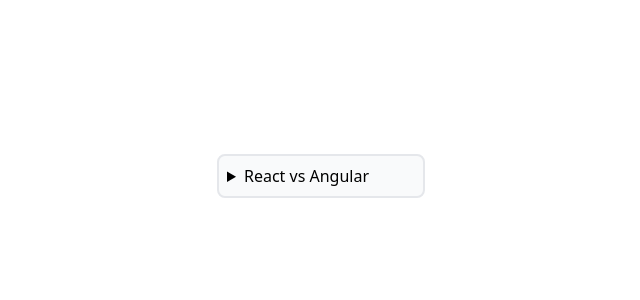
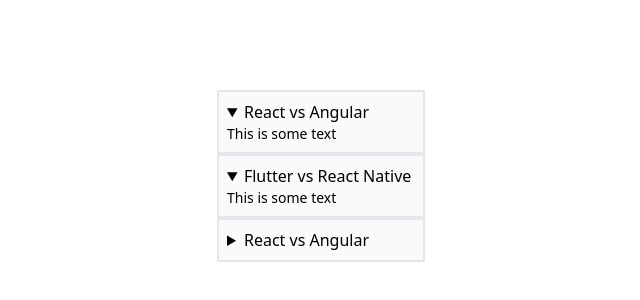
Before and after one commit to SoniSPprajapati/Brandoni, a React (Vite) app: page / in a window 1280 px wide. Shown: the part 224-524 px from the top of the page, without its empty margins (319-959 px from the left). Built offline with nearby package versions, Linux system fonts and the light colour scheme.

Commit message:
Accordion component

```diff
--- a/src/Accordion.jsx
+++ b/src/Accordion.jsx
@@ -1,10 +1,16 @@
 import React from "react";
 
-function Accordion({ title, description, showUnderline = false }) {
-  console.log(showUnderline);
-
+function Accordion({
+  title,
+  description,
+  showUnderline = false,
+  isOpen = false,
+}) {
   return (
-    <details className="w-52 border-2 bg-gray-50 rounded-lg p-2">
+    <details
+      className="w-52 border-2 border-collapse bg-gray-50 p-2"
+      open={isOpen}
+    >
       <summary
         className={`cursor-pointer ${showUnderline ? "hover:underline" : ""}`}
       >
--- a/src/Bellow.jsx
+++ b/src/Bellow.jsx
@@ -8,7 +8,14 @@
         title="React vs Angular"
         description="This is some text"
         showUnderline
+        isOpen
       />
+      <Accordion
+        title="Flutter vs React Native"
+        description="This is some text"
+        isOpen
+      />
+      <Accordion title="React vs Angular" description="This is some text" />
     </div>
   );
 }
```
